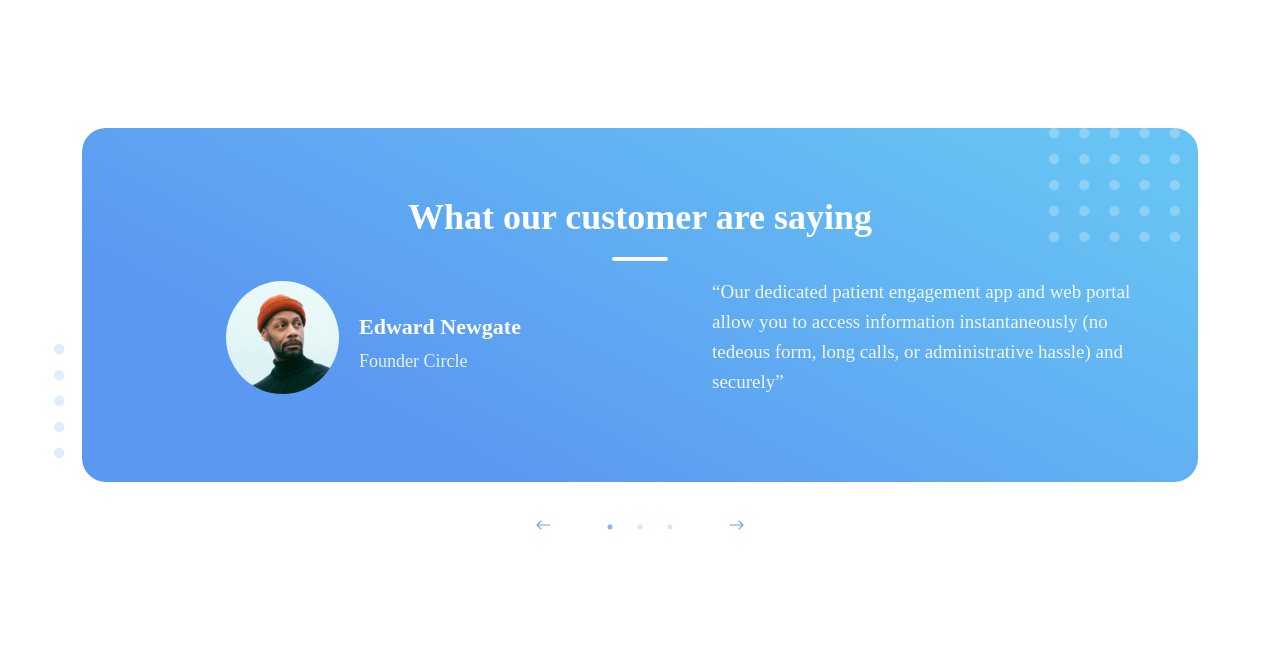
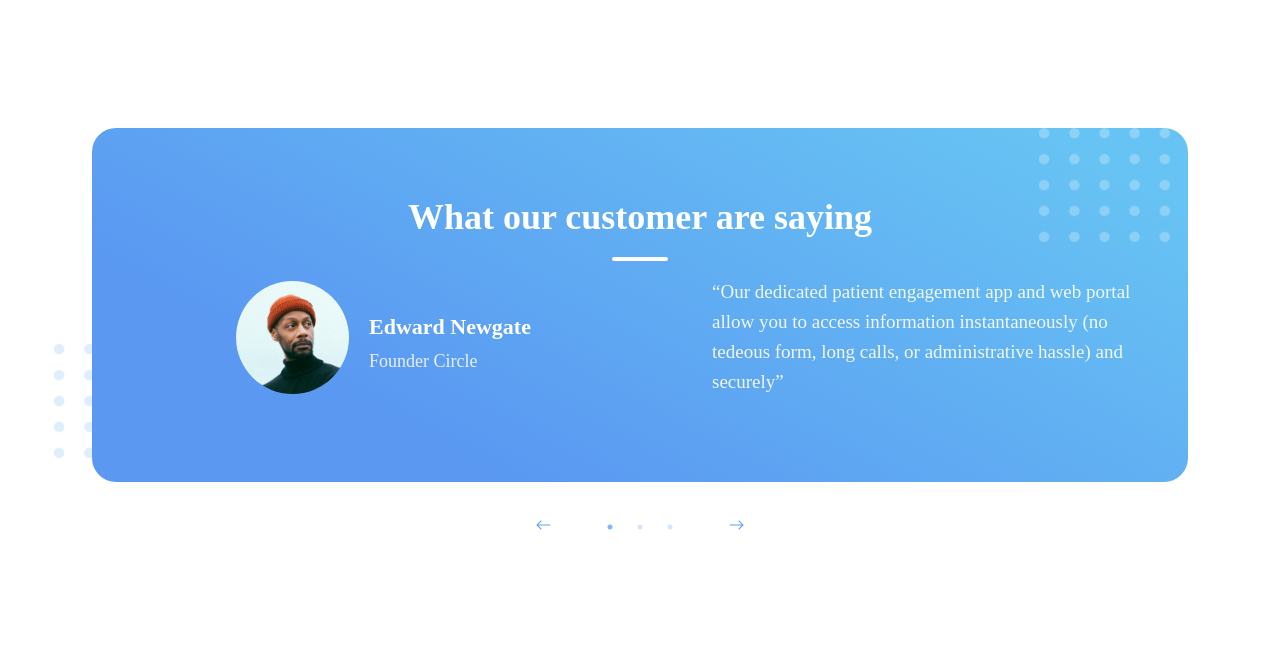
Before and after one commit to Bhargav-Nadiadra/Traflagar_website, a plain HTML site: page index.html in a window 1280 px wide. Shown: the part 2980-3650 px from the top of the page. Drawn offline with nearby package versions, Linux system fonts and the light colour scheme; a web font is replaced by a local one.

Commit message:
slider-margin-added

```diff
--- a/assets/css/index.css
+++ b/assets/css/index.css
@@ -292,6 +292,10 @@ p {
 .content {
   position: relative;
   border-radius: 50%;
+}
+
+.slick-slide {
+  margin: 0 10px;
 }
 
 .slider .priv-arrow {
```
